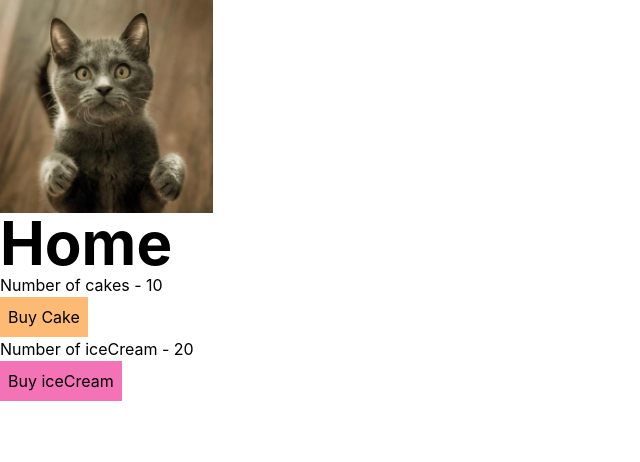
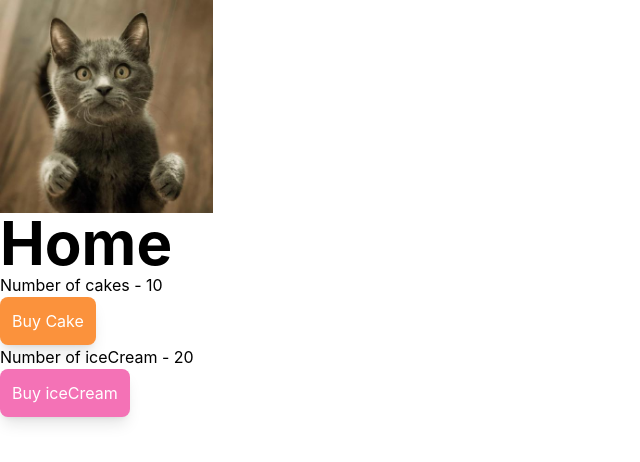
Before and after one commit to Hasyim-Kai/React_Redux_Ts, a React (Vite) app: page /home in a window 1280 px wide. Shown: the top 462 px of the page, without its empty margins (0-640 px from the left). Built offline with nearby package versions, Linux system fonts and the light colour scheme.

Commit message:
Refactor : Edit Button Style

```diff
--- a/src/components/HooksCakeContainer.tsx
+++ b/src/components/HooksCakeContainer.tsx
@@ -7,7 +7,7 @@ function HooksCakeContainer() {
   return (
     <div>
       <h2>Number of cakes - {numOfCakes} </h2>
-      <button className='p-2 bg-orange-300' onClick={() => dispatch(buyCake())}>Buy Cake</button>
+      <button className='p-3 bg-orange-400 rounded-lg shadow-lg text-white' onClick={() => dispatch(buyCake())}>Buy Cake</button>
     </div>
   )
 }
--- a/src/components/IceCreamContainer.tsx
+++ b/src/components/IceCreamContainer.tsx
@@ -7,7 +7,7 @@ export default function IceCreamContainer() {
 
    return <div>
       <h2>Number of iceCream - {numOfIceCream} </h2>
-      <button className='p-2 bg-pink-400' onClick={() => dispatch(buyIceCream())}>Buy iceCream</button>
+      <button className='bg-pink-400 p-3 rounded-lg shadow-lg text-white' onClick={() => dispatch(buyIceCream())}>Buy iceCream</button>
    </div>
 
 }
```
